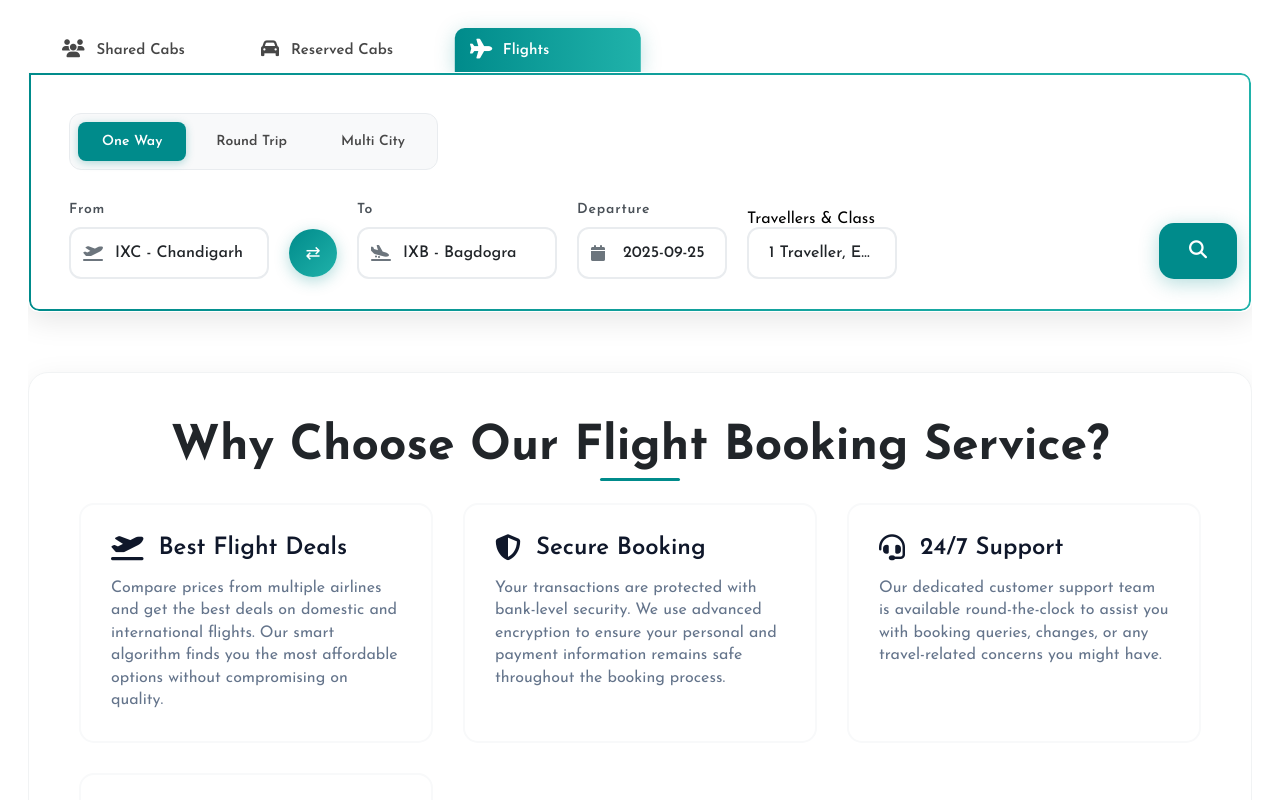
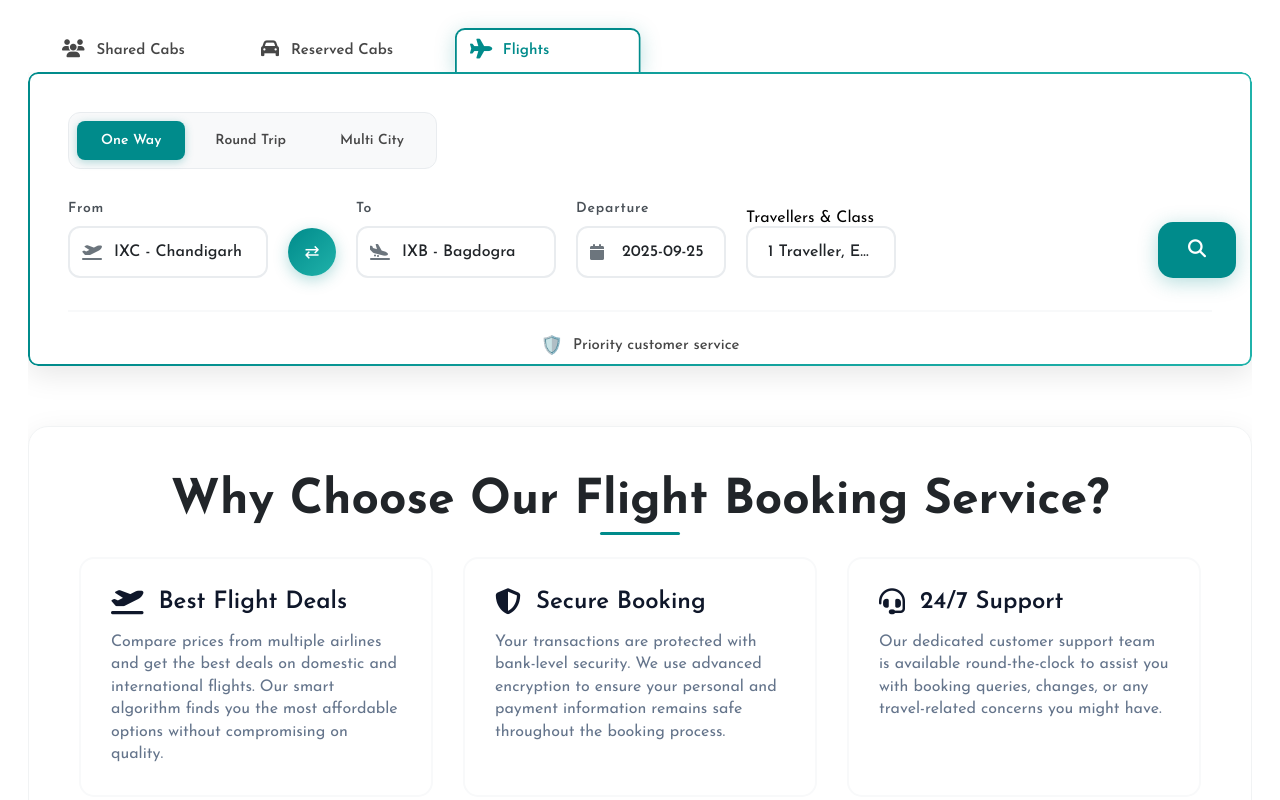
Before and after one commit to abhishj2/wizridehome, an Angular app: page / in a window 1280 px wide. Both pictures are taken after a click on the button "Flights". Shown: the top 800 px of the page. Built offline with nearby package versions, Linux system fonts and the light colour scheme.

Commit message:
borderbooking

```diff
--- a/src/app/home/home.component.css
+++ b/src/app/home/home.component.css
@@ -43,7 +43,8 @@ body {
     top: 0;
     left: 0;
     height: 100%;
-    background: linear-gradient(90deg, darkcyan, #20b2aa);
+    border:2px  solid darkcyan;
+    border-bottom-width: 0 !important;
     border-radius: 10px 10px 0 0;
     transition: all 0.5s cubic-bezier(0.4, 0, 0.2, 1);
     z-index: 0;
@@ -73,7 +74,7 @@ body {
 }
 
 .nav-tab.active {
-    color: #ffffff;
+    color:darkcyan;
     background: transparent;
     border: 2px solid transparent;
 }
@@ -160,6 +161,9 @@ body {
     animation: contentSlideIn 0.6s cubic-bezier(0.25, 0.8, 0.25, 1) forwards;
 }
 
+/* Add border-top-left-radius for second and third tabs */
+
+
 .tab-content.active .booking-form::before {
     content: "";
     position: absolute;
@@ -175,6 +179,10 @@ body {
     animation: borderFadeIn 0.8s ease-out 0.4s both;
 }
 
+.tab-content[id="reserved-cabs"].active .booking-form::before,
+.tab-content[id="flights"].active .booking-form::before {
+    border-top-left-radius: 10px;
+}
 @keyframes borderFadeIn {
     0% {
         opacity: 0;
@@ -329,7 +337,6 @@ body {
     padding: 40px 40px 0px;
     box-shadow: 0 8px 30px rgba(0, 0, 0, 0.1);
     margin-bottom: 60px;
-    border: 1px solid transparent;
     position: relative;
 }
 
--- a/src/app/home/home.component.html
+++ b/src/app/home/home.component.html
@@ -482,14 +482,15 @@
                             <button class="search-btn" (click)="searchFlights()" *ngIf="tripType === 'multi-city'">
                                 <span><i class="fas fa-search"></i></span>
                             </button>
+                            <div class="features">
+                                <div class="feature">
+                                    <span class="feature-icon">🛡️</span>
+                                    <span>Priority customer service</span>
+                                </div>
+                            </div>
+
                         </div>
 
-                        <!-- <div class="features">
-                            <div class="feature">
-                                <span class="feature-icon">🛡️</span>
-                                <span>Priority customer service</span>
-                            </div>
-                        </div> -->
 
 
                         <!-- Flight Content Section -->
```
